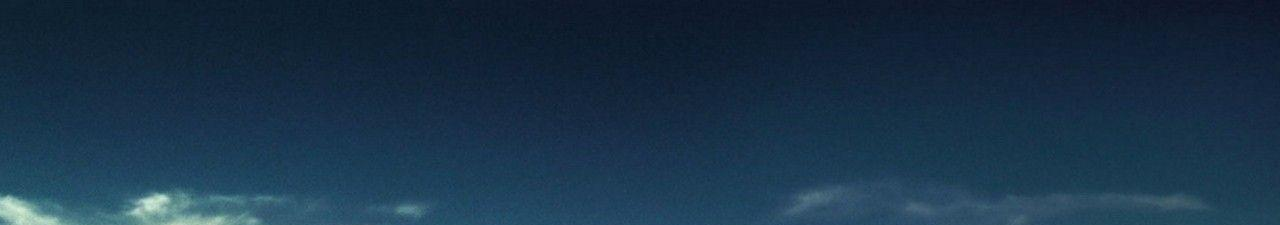
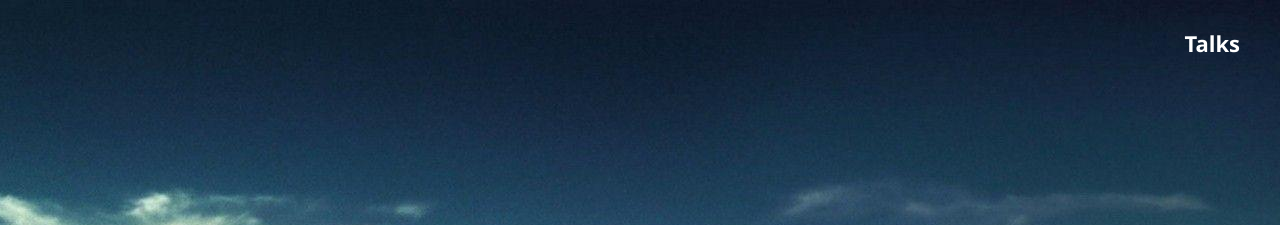
Before and after one commit to brentestewart/brentestewart.github.io, a Jekyll site: the page built from index.html, in a window 1280 px wide. Shown: the top 225 px of the page. Built offline with Jekyll 4.4.1, drawn with Linux system fonts in a browser that asks for light colours.

Commit message:
Add Talks link to the home page
Co-Authored-By: Claude Opus 5.5 <noreply@anthropic.com>
Claude-Session: https://claude.ai/code/session_014YoXBmNkr4uyVyZmAruVVF

```diff
--- a/css/site.css
+++ b/css/site.css
@@ -7,6 +7,26 @@
 .card {
     position:absolute;
     top:35%;
+}
+
+.talks-link {
+    position: absolute;
+    top: 28px;
+    right: 40px;
+    font-family: 'Segoe UI', Tahoma, Geneva, Verdana, sans-serif;
+    font-size: 22px;
+    font-weight: 600;
+    color: white;
+}
+
+.talks-link:hover {
+    color: white;
+    text-decoration: underline;
+}
+
+.talks-link:focus-visible {
+    outline: 2px solid white;
+    outline-offset: 4px;
 }
 
 h1 {
--- a/index.html
+++ b/index.html
@@ -2,6 +2,8 @@
 layout: default
 title: Brent Stewart
 ---
+<a class="talks-link" href="/talks/">Talks</a>
+
 <div class="card blurb">
 	<h1>Brent Stewart</h1>
 
```
